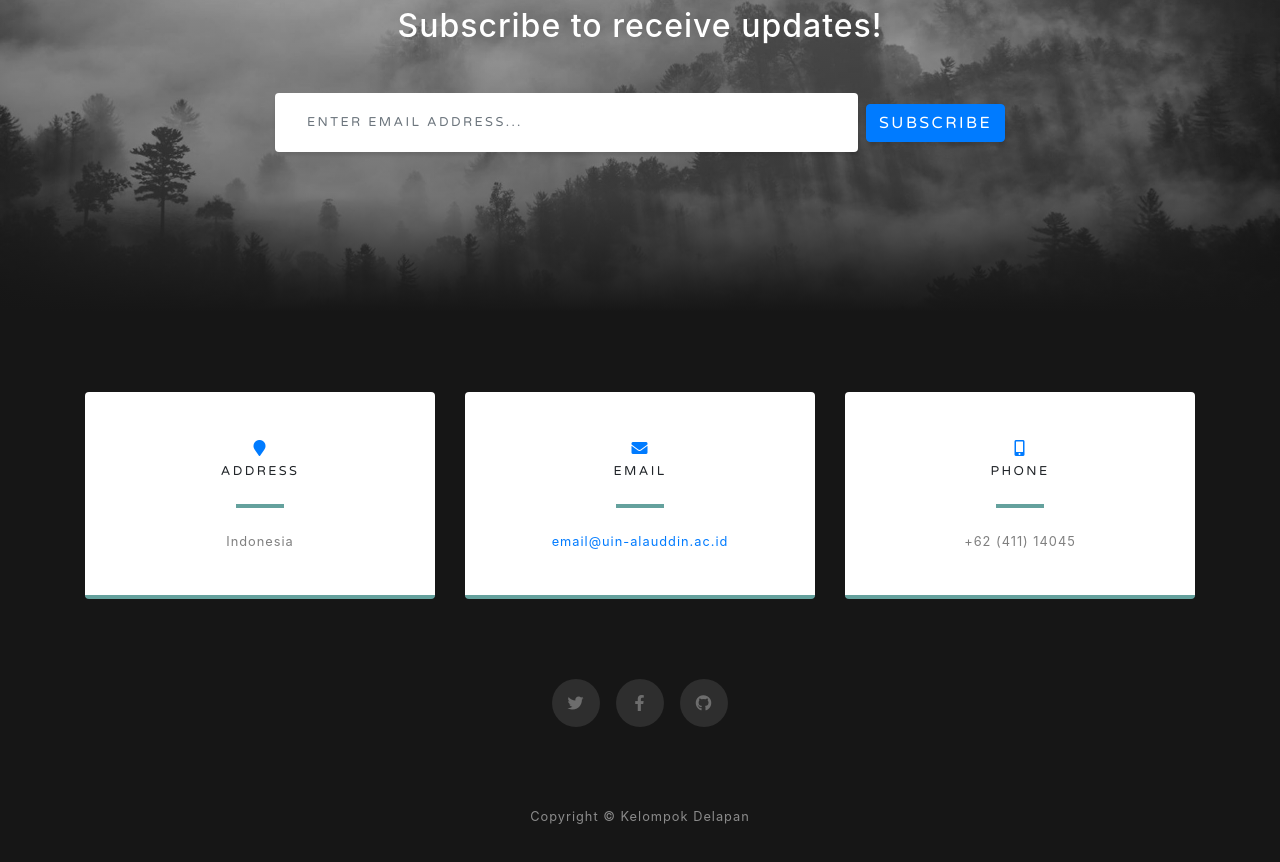
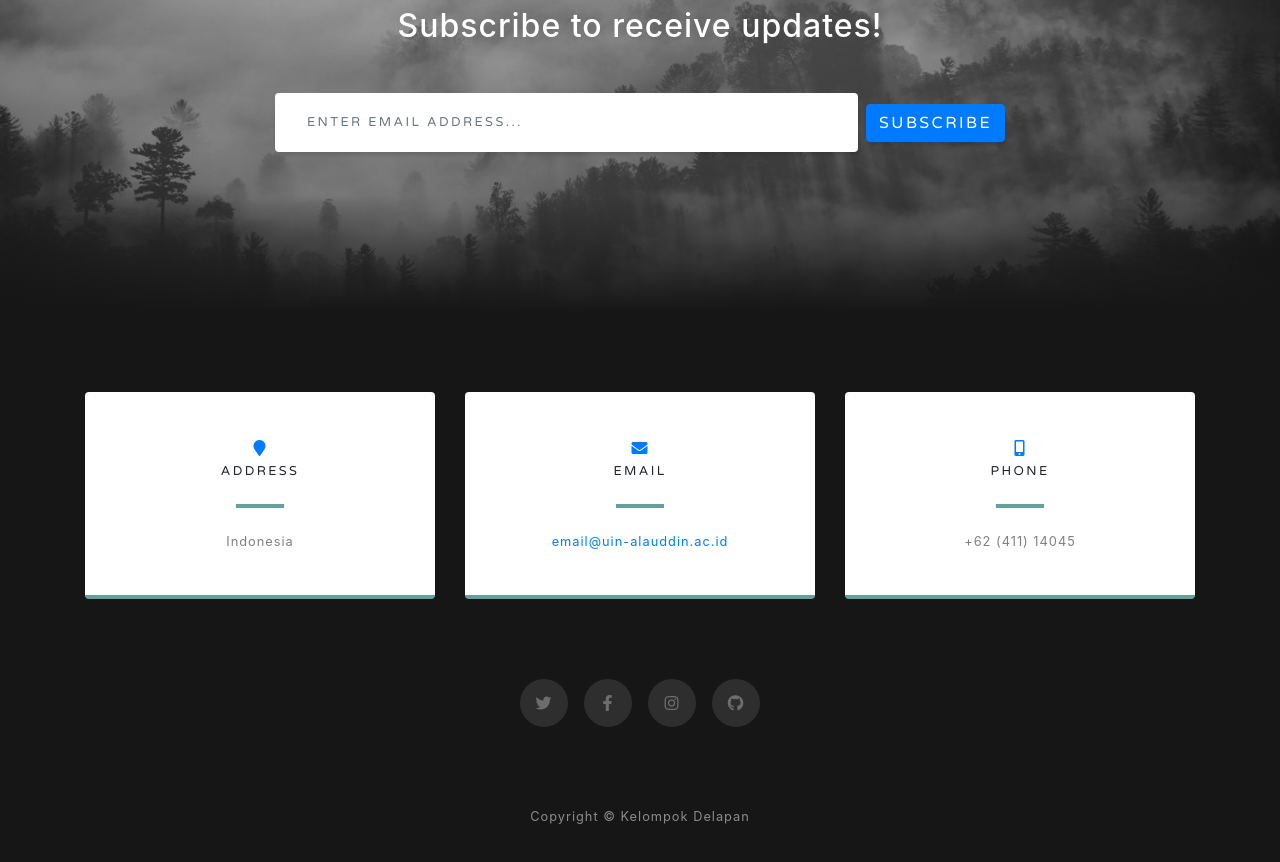
Before and after one commit to dhlsdrh/dhilasdrh.github.io, a website with bundled scripts: page index.html in a window 1280 px wide. Shown: the part 3150-4012 px from the top of the page. Built offline with nearby package versions, Linux system fonts and the light colour scheme.

Commit message:
versi 25

```diff
--- a/index.html
+++ b/index.html
@@ -197,6 +197,9 @@
         <a href="#" class="mx-2">
           <i class="fab fa-facebook-f"></i>
         </a>
+         <a href="#" class="mx-2">
+          <i class="fab fa-instagram"></i>
+        </a>
         <a href="#" class="mx-2">
           <i class="fab fa-github"></i>
         </a>
```
